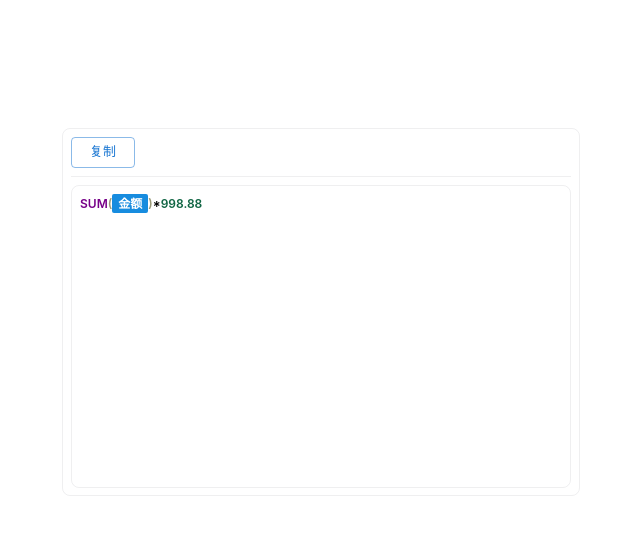
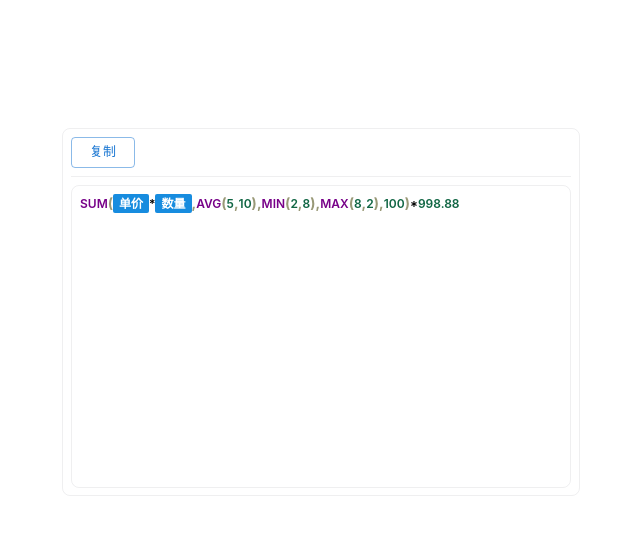
Before and after one commit to IStrangers/FormualEditor, a React app: page / in a window 1280 px wide. Shown: the top 534 px of the page, without its empty margins (319-959 px from the left). Built offline with nearby package versions, Linux system fonts and the light colour scheme.

Commit message:
20221126

```diff
--- a/src/components/FormualEditor/index.scss
+++ b/src/components/FormualEditor/index.scss
@@ -28,8 +28,10 @@
   .function{
     color: #770088;
   }
-  .bracket{
+  .identifier{
     color: #997;
+    font-size: 14px;
+    font-weight: bold;
   }
   .field{
     color: white;
--- a/src/util/formualPaser.ts
+++ b/src/util/formualPaser.ts
@@ -5,14 +5,15 @@ const OPERATORS: Array<string> = [
     '/',
 ]
 
-const BRACKETS: Array<string> = [
+const IDENTIFIER: Array<string> = [
     '(',
     ')',
+    ',',
 ]
 
 enum TokenType {
     FUNCTION = 'function',
-    BRACKET = 'bracket',
+    IDENTIFIER = 'identifier',
     FIELD = 'field',
     OPERATOR = 'operator',
     NUMBER = 'number',
@@ -45,7 +46,7 @@ function createFormualParse(formual : string) : FormualParse {
         formual,
         currentIndex: 0,
         isSingleChar(ch) {
-          return OPERATORS.indexOf(ch) !== -1 || BRACKETS.indexOf(ch) !== -1 || /[ \s\r\n]/g.test(ch)
+          return OPERATORS.indexOf(ch) !== -1 || IDENTIFIER.indexOf(ch) !== -1 || /[ \s\r\n]/g.test(ch)
         },
         nextToken: function() {
             if(this.directReturnValue) {
@@ -94,9 +95,9 @@ function parse(formual : string,option: FormualOption = {}) : Array<FormualToken
     let token: string
     while((token = formualParse.nextToken()) !== TokenType.ENDTOKEN){
         let formualToken: FormualToken
-        if(BRACKETS.indexOf(token) !== -1){
-            //括号
-            formualToken = {type:TokenType.BRACKET,value: token}
+        if(IDENTIFIER.indexOf(token) !== -1){
+            //标识符
+            formualToken = {type:TokenType.IDENTIFIER,value: token}
         }else if(OPERATORS.indexOf(token) !== -1){
             //操作符
             formualToken = {type:TokenType.OPERATOR,value: token}
--- a/src/views/index/index.tsx
+++ b/src/views/index/index.tsx
@@ -3,10 +3,11 @@ import FormualEditor from 'components/FormualEditor'
 
 function Index() {
 
-    const formual = "SUM(金额)*998.88"
+    const formual = "SUM(单价*数量,AVG(5,10),MIN(2,8),MAX(8,2),100)*998.88"
     const option = {
         fields: [
-            '金额'
+            '单价',
+            '数量',
         ],
         functions: [
             'COUNT',
```
